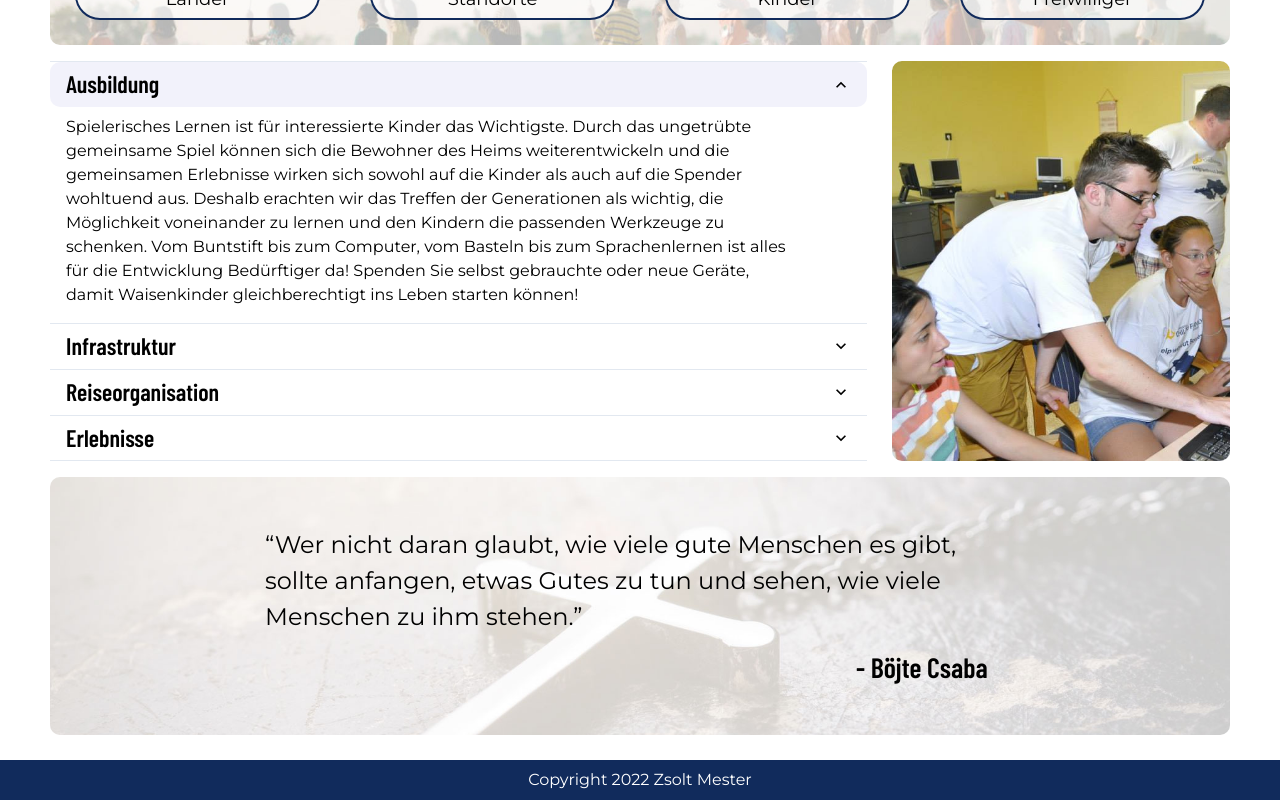
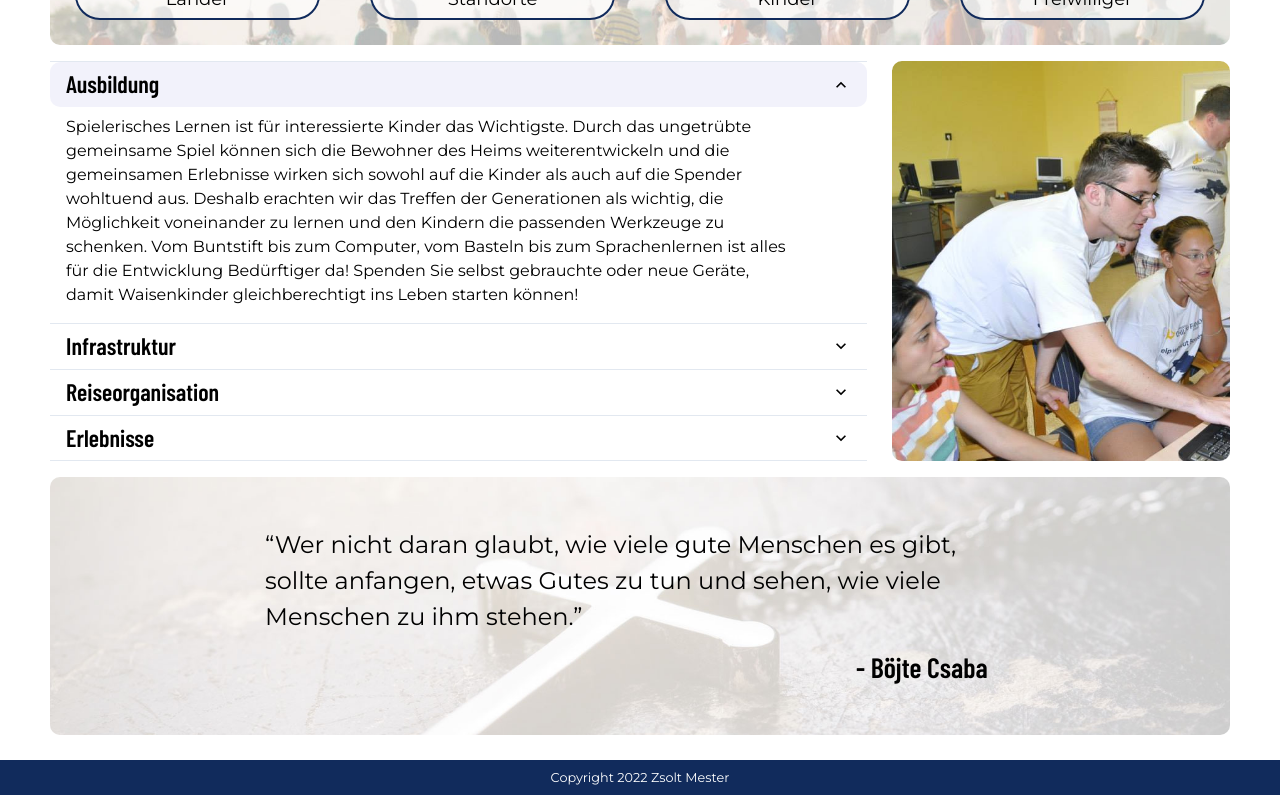
Before and after one commit to grenzenlose-kinderhilfe/grenzenlose-kinderhilfe-ui, a React (Vite) app: page / in a window 1280 px wide. Shown: the part 693-1493 px from the top of the page. Built offline with nearby package versions, Linux system fonts and the light colour scheme; no server answers.

Commit message:
update Footer

```diff
--- a/src/components/ui/Footer.jsx
+++ b/src/components/ui/Footer.jsx
@@ -1,4 +1,4 @@
-import { Flex, Text } from '@chakra-ui/react'
+import { Flex, Link } from '@chakra-ui/react'
 import React from 'react'
 
 const Footer = () => {
@@ -7,13 +7,16 @@ const Footer = () => {
   return (
     <Flex
       width='100%'
+      fontSize='0.8rem'
       padding='0.5rem'
       marginTop='auto'
       justifyContent='center'
       bg='primary.blue'
       color='primary.white'
     >
-      <Text>Copyright {currentYear} Zsolt Mester</Text>
+      <Link href='https://github.com/meister245' isExternal>
+        Copyright {currentYear} Zsolt Mester
+      </Link>
     </Flex>
   )
 }
```
